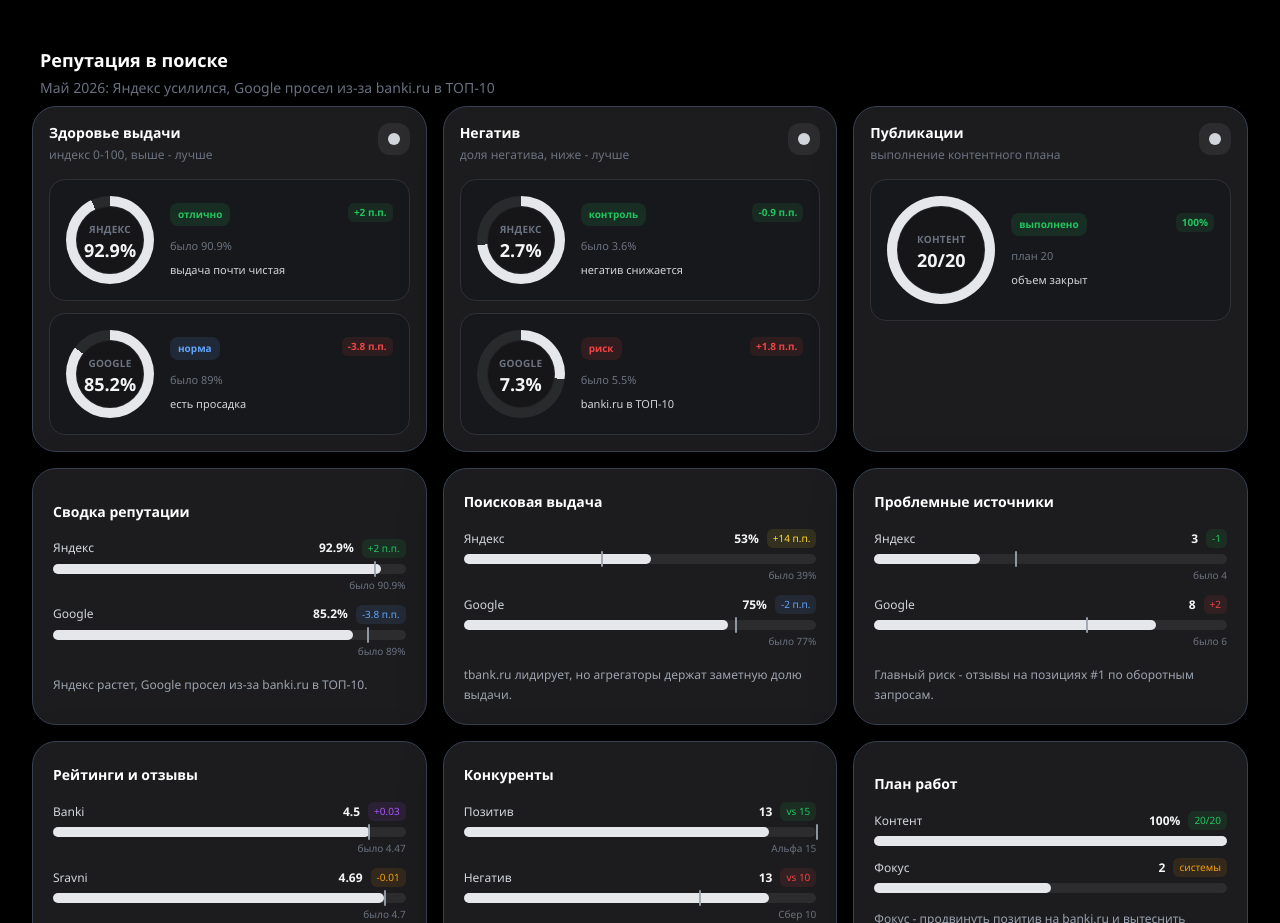
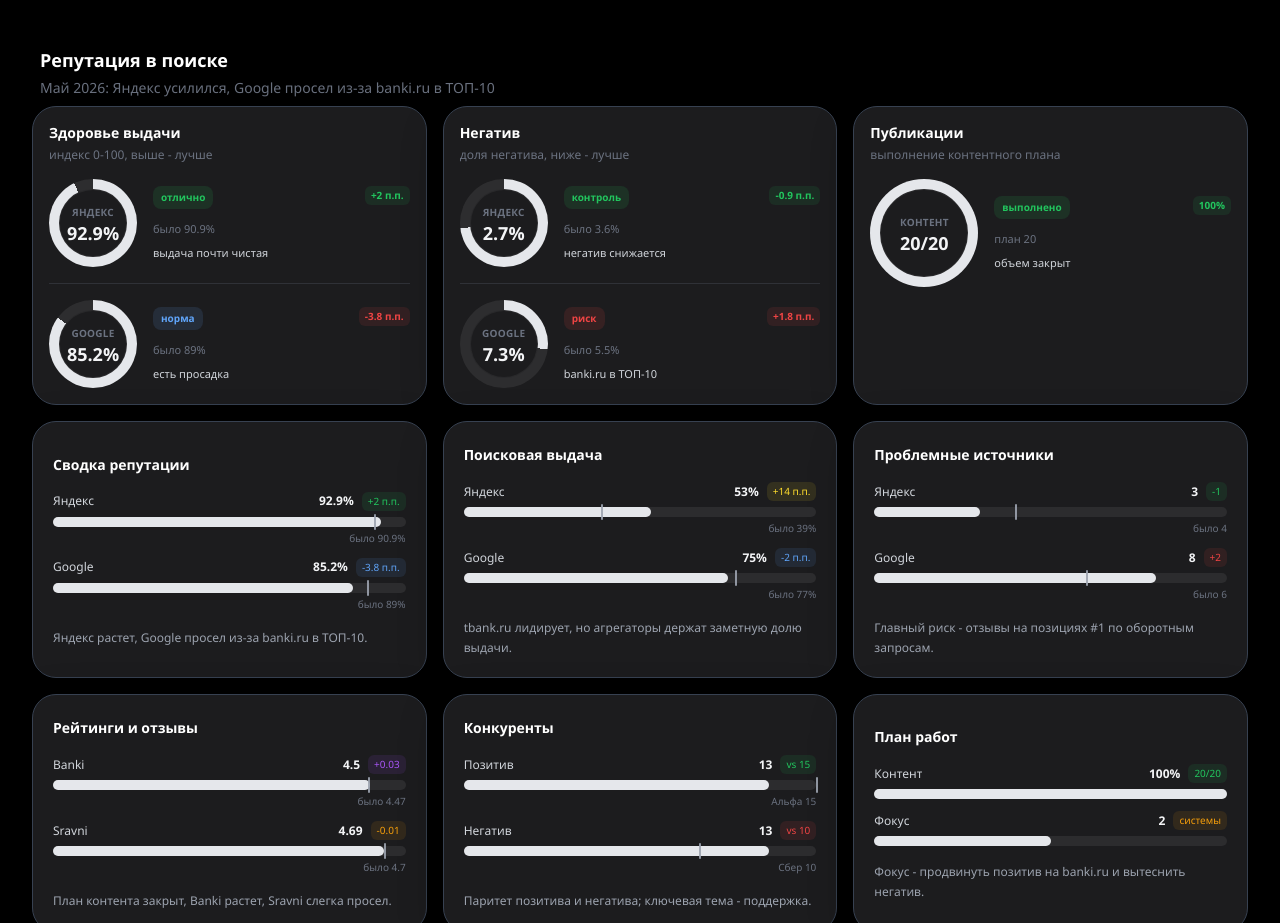
Before and after one commit to Kosxy/tbank-dashboard, a React (Vite) app: page / in a window 1280 px wide. Shown: the part 2421-3344 px from the top of the page. Built offline with nearby package versions, Linux system fonts and the light colour scheme.

Commit message:
Refine reputation donut card layout

```diff
--- a/src/App.jsx
+++ b/src/App.jsx
@@ -557,17 +557,14 @@ const SermEntryMiniChart = ({ entry }) => (
 
 const SermOverviewWidget = ({ widget }) => (
   <div className="rounded-3xl p-4" style={{ backgroundColor: "#1C1C1E", border: "1px solid #374151", boxShadow: "0 14px 42px rgba(0,0,0,0.32)" }}>
-    <div className="flex items-start justify-between gap-3 mb-4">
+    <div className="mb-4">
       <div>
         <div className="text-sm font-semibold text-white">{widget.title}</div>
         <div className="text-xs mt-1" style={{ color: "#6B7280" }}>{widget.caption}</div>
       </div>
-      <div className="w-8 h-8 rounded-xl flex items-center justify-center shrink-0" style={{ backgroundColor: "#2C2C2E" }}>
-        <div className="w-3 h-3 rounded-full" style={{ backgroundColor: "#D1D5DB" }} />
-      </div>
     </div>
-    <div className="grid gap-3">
-      {widget.items.map((item) => {
+    <div>
+      {widget.items.map((item, index) => {
         const zoneColor = item.zoneColor || item.color;
         const rawRatio = widget.max ? item.score / widget.max : 0;
         const normalizedRatio = widget.scale === "inverse" ? 1 - rawRatio : rawRatio;
@@ -576,7 +573,15 @@ const SermOverviewWidget = ({ widget }) => (
         const gaugeSize = widget.items.length > 1 ? 88 : 108;
 
         return (
-          <div key={item.label} className="rounded-2xl p-4 min-w-0 flex items-center gap-4" style={{ backgroundColor: "#17181B", border: "1px solid #2F3137" }}>
+          <div
+            key={item.label}
+            className="min-w-0 flex items-center gap-4"
+            style={{
+              paddingTop: index === 0 ? 0 : "16px",
+              marginTop: index === 0 ? 0 : "16px",
+              borderTop: index === 0 ? "none" : "1px solid #2F3137",
+            }}
+          >
             <div className="relative shrink-0" style={{ width: `${gaugeSize}px`, height: `${gaugeSize}px` }}>
               <div
                 className="absolute inset-0 rounded-full"
@@ -584,7 +589,7 @@ const SermOverviewWidget = ({ widget }) => (
                   background: `conic-gradient(#E5E7EB 0deg ${gaugeAngle}, rgba(255,255,255,0.08) ${gaugeAngle} 360deg)`,
                 }}
               />
-              <div className="absolute inset-[10px] rounded-full" style={{ backgroundColor: "#161618", border: "1px solid rgba(255,255,255,0.06)" }} />
+              <div className="absolute inset-[10px] rounded-full" style={{ backgroundColor: "#1C1C1E", border: "1px solid rgba(255,255,255,0.06)" }} />
               <div className="absolute inset-0 flex flex-col items-center justify-center text-center px-2">
                 <span className="text-[10px] font-semibold uppercase tracking-wide" style={{ color: "#6B7280" }}>{item.label}</span>
                 <span className="text-lg font-bold mt-1 leading-none" style={{ color: "#F3F4F6" }}>{item.display}</span>
```
